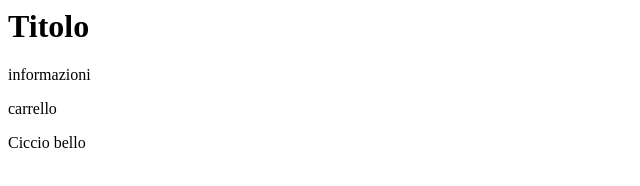
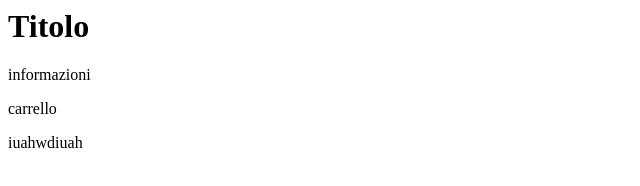
Before and after one commit to StefanoMigotto/testits, a plain HTML site: page index.html in a window 1280 px wide. Shown: the full height of the page, 0-640 px from the left. Drawn offline with Linux system fonts and the light colour scheme.

Commit message:
cambio figo

```diff
--- a/index.html
+++ b/index.html
@@ -9,5 +9,5 @@
 <p>informazioni</p>
 carrello
 
-<p>Ciccio bello</p>
+<p>iuahwdiuah</p>
 </body>
```
